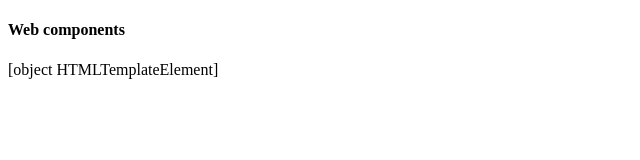
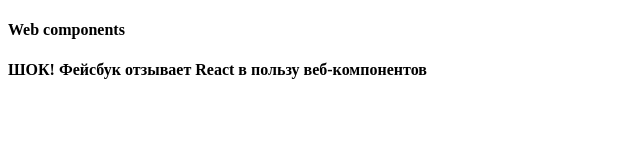
Before and after one commit to invinsible/web_components, a plain HTML site: page index.html in a window 1280 px wide. Shown: the whole page, without its empty margins (0-640 px from the left). Drawn offline with Linux system fonts and the light colour scheme.

Commit message:
attrChange

```diff
--- a/index.html
+++ b/index.html
@@ -10,7 +10,10 @@
 <body>
   <h4>Web components</h4>
 
-  <news-card title="Заголовок новости"></news-card>
+  <news-card title="ШОК! Фейсбук отзывает React в пользу веб-компонентов" color="red">
+    Цукерберг: 'Я больше не вижу смысла в фреймворке, когда изучил веб-комопненты' ...
+  </news-card>
+
 
   <script src="/main.js"></script>
 </body>
--- a/main.js
+++ b/main.js
@@ -4,18 +4,39 @@
 const template = document.createElement('template');
 template.innerHTML = `
   <div class="card">
-    <h4>Это карточка новости</h4>
+    <h4>hello</h4>
   </div>
 `;
 class NewsCard extends HTMLElement {
+
   constructor() {
     super();
+    this._title = null;
+    this._rendered = false;
+  }
+
+  static observedAttributes = ['title'];
+
+  render() {
+    console.log('rendering');
+    this._title = this.getAttribute('title') || '_заголовок_новости_';
+    this.innerHTML = `<h4>${this._title}</h4>`;
   }
 
   connectedCallback() {
-    //this.innerHTML = this.getAttribute('title');
-    this.innerHTML = template;
+    console.log('connectedCallback..');
+    if (!this._rendered) {
+      this.render();
+      this._rendered = true;
+    }
+  }
+
+
+  attributeChangedCallback(attrName, oldValue, newValue) {
+    console.log('attrChange..');
+    this.render();
   }
 };
 
+
 customElements.define('news-card', NewsCard);
```
